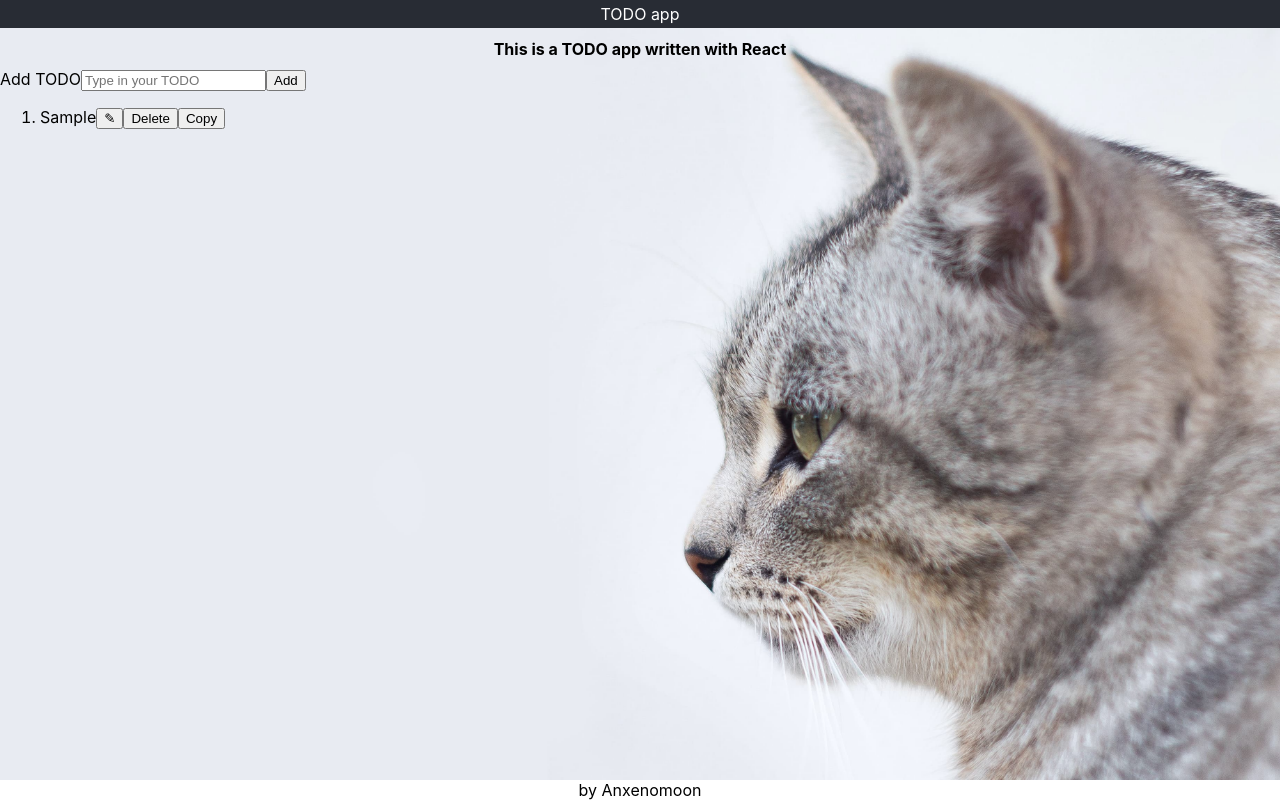
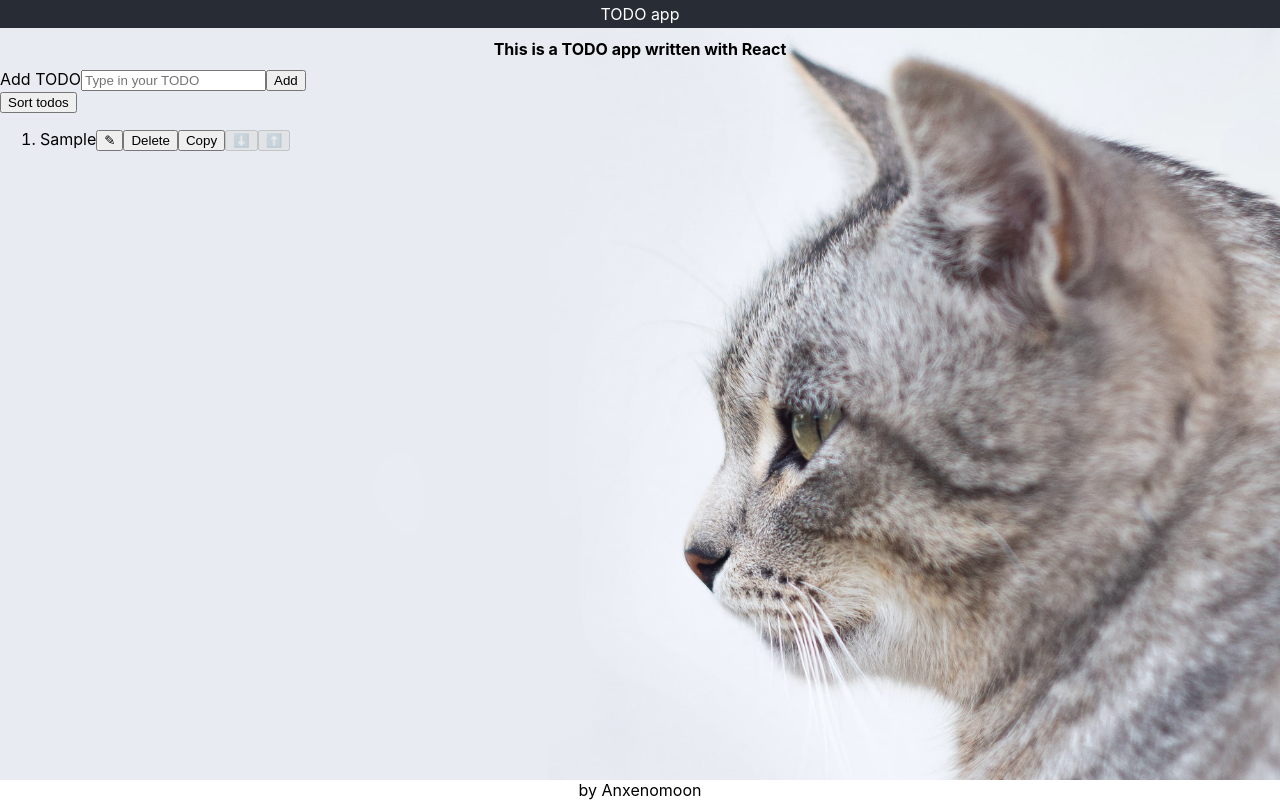
Before and after one commit to kseniiastativka/react-todo, a React (Create React App) app: page / in a window 1280 px wide. Both pictures are taken after typing "Sample" into the empty fields and a click on the input "Add". Built offline with nearby package versions, Linux system fonts and the light colour scheme.

Commit message:
feat: add up and down buttons, sorting

```diff
--- a/src/App.tsx
+++ b/src/App.tsx
@@ -76,6 +76,26 @@ function App() {
           <input type="submit" value="Add" />
         </form>
 
+        <button
+          onClick={() => {
+            setTodos((prevTodos) =>
+              [...prevTodos].sort((prev, next) => {
+                if (prev.name < next.name) {
+                  return -1
+                }
+
+                if (prev.name === next.name) {
+                  return 0
+                }
+
+                return 1
+              }),
+            )
+          }}
+        >
+          Sort todos
+        </button>
+
         <ol>
           {todos.map((todo, todoIndex) => (
             <li key={todo.id}>
@@ -148,6 +168,34 @@ function App() {
               >
                 Copy
               </button>
+
+              <button
+                onClick={() => {
+                  setTodos((prevTodos) =>
+                    prevTodos
+                      .slice(0, todoIndex)
+                      .concat([prevTodos[todoIndex + 1], todo])
+                      .concat(prevTodos.slice(todoIndex + 2)),
+                  )
+                }}
+                disabled={todos.length === todoIndex + 1}
+              >
+                ⬇️
+              </button>
+
+              <button
+                onClick={() => {
+                  setTodos((prevTodos) =>
+                    prevTodos
+                      .slice(0, todoIndex - 1)
+                      .concat([todo, prevTodos[todoIndex - 1]])
+                      .concat(prevTodos.slice(todoIndex + 1)),
+                  )
+                }}
+                disabled={0 === todoIndex}
+              >
+                ⬆️
+              </button>
             </li>
           ))}
         </ol>
```
